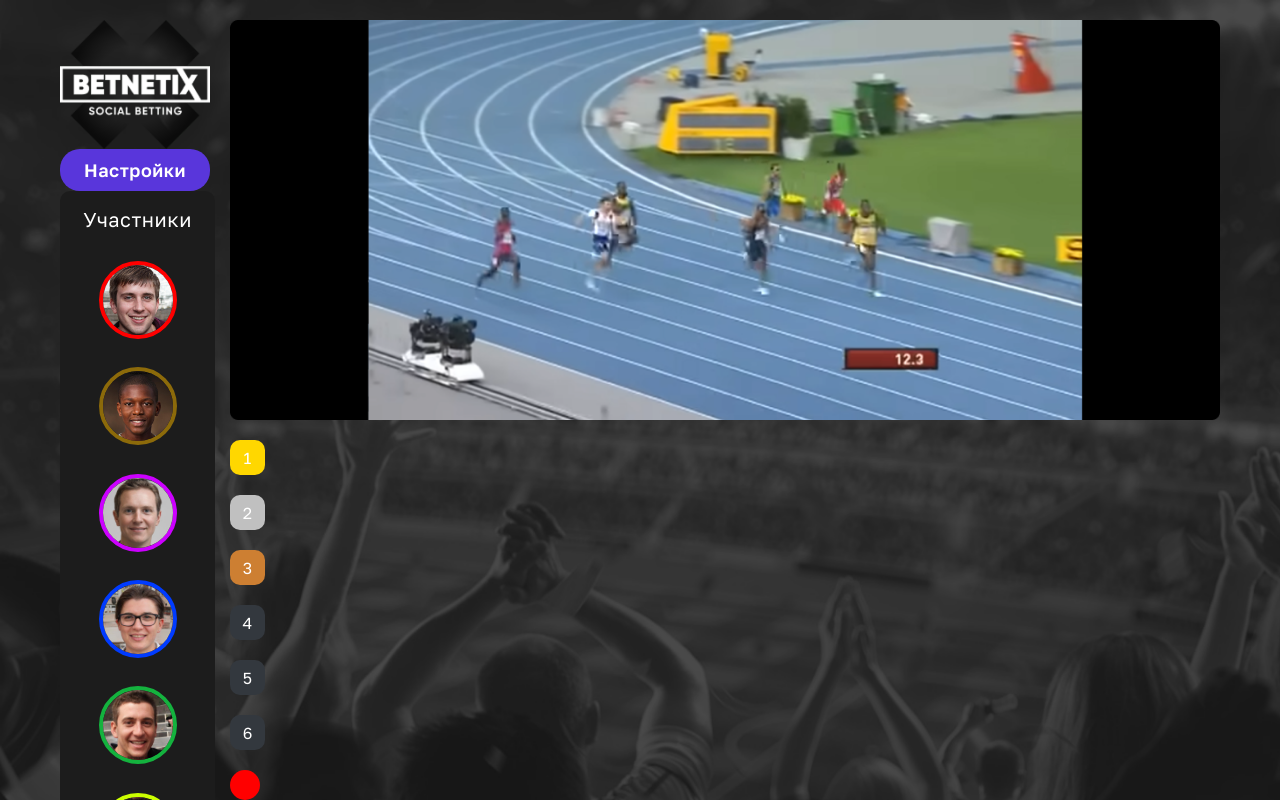
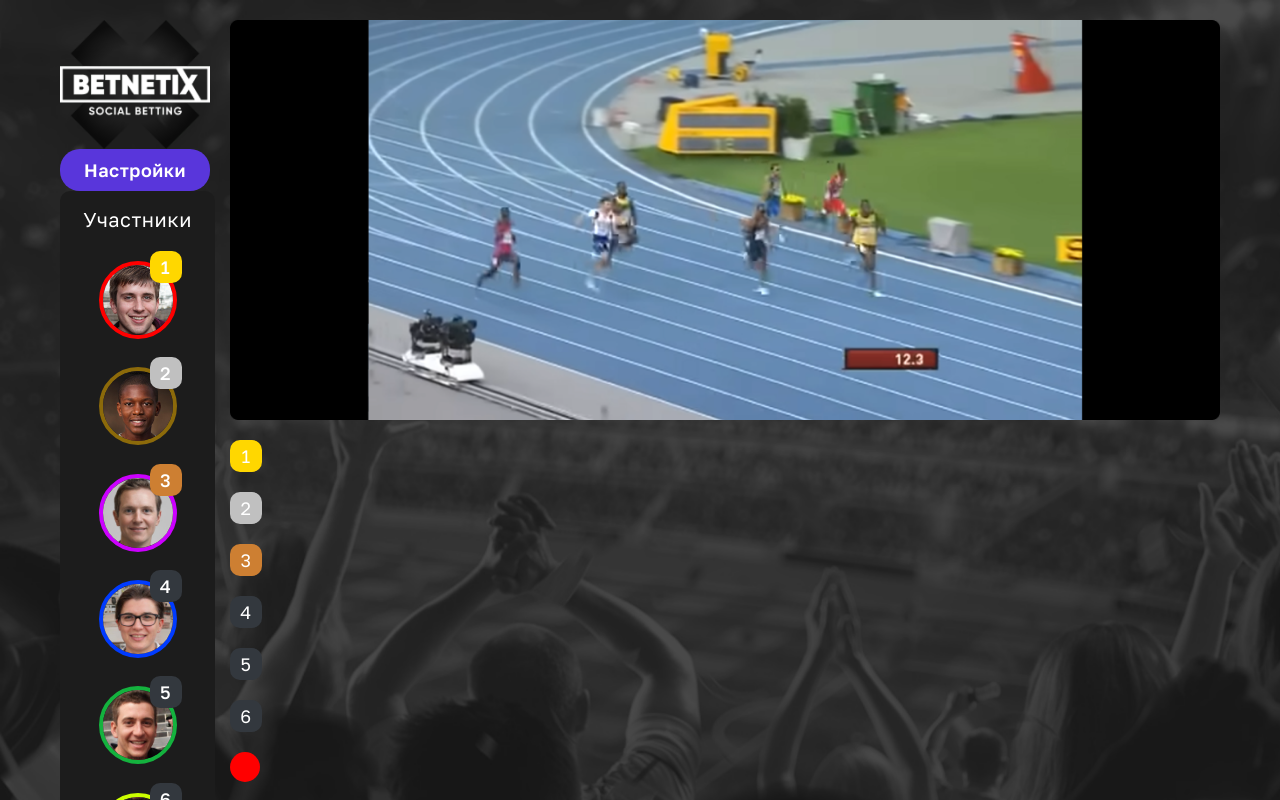
Before and after one commit to sonso-team/hackathon-spring-2025-front, a React (Vite) app: page / in a window 1280 px wide. Shown: the top 800 px of the page. Built offline with nearby package versions, Linux system fonts and the light colour scheme.

Commit message:
added medals to runners

```diff
--- a/src/components/Avatar/Avatar.tsx
+++ b/src/components/Avatar/Avatar.tsx
@@ -1,14 +1,20 @@
 import type React from 'react';
 import './avatar.scss';
+import { Place } from '../Place';
 
 interface AvatarPropsI {
   color: string;
   src: string;
+  place: number;
 }
 
-export const Avatar: React.FC<AvatarPropsI> = ({ color, src }) => {
+export const Avatar: React.FC<AvatarPropsI> = ({ color, src, place }) => {
   return (
     <div className="Avatar">
+      <Place
+        className="Avatar__Place"
+        place={place}
+      />
       <img
         className={`Avatar__img ${color}`}
         src={src}
--- a/src/components/Avatar/avatar.scss
+++ b/src/components/Avatar/avatar.scss
@@ -1,12 +1,19 @@
 .Avatar {
   width: 78px;
   height: 78px;
+  position: relative;
   &__img {
     width: 78px;
     height: 78px;
     border-radius: 100%;
     border-style: solid;
     border-width: 4px;
+  }
+  &__Place {
+    position: absolute;
+    right: -5px;
+    top: -10px;
+    font-weight: 500;
   }
 }
 .red {
--- a/src/components/Place/Place.tsx
+++ b/src/components/Place/Place.tsx
@@ -1,12 +1,16 @@
+import { Paragraph } from '../Paragraph';
 import './place.scss';
 import React from 'react';
 
 interface PlacePropsI {
+  className?: string;
   place: number;
 }
 
-export const Place: React.FC<PlacePropsI> = ({ place }) => {
+export const Place: React.FC<PlacePropsI> = ({ className, place }) => {
   return (
-    <div className={`place ${place < 4 ? `place_${place}` : ''}`}>{place}</div>
+    <div className={`${className} place ${place < 4 ? `place_${place}` : ''}`}>
+      <Paragraph level={2}>{String(place)}</Paragraph>
+    </div>
   );
 };
--- a/src/components/Place/place.scss
+++ b/src/components/Place/place.scss
@@ -1,9 +1,8 @@
 .place {
-  padding: 5px 12px;
   border-radius: 10px;
   background-color: var(--dark-grey);
-  width: 35px;
-  height: 35px;
+  width: 32px;
+  height: 32px;
   display: flex;
   align-items: center;
   justify-content: center;
--- a/src/widgets/RunnersList/RunnersList.tsx
+++ b/src/widgets/RunnersList/RunnersList.tsx
@@ -6,33 +6,37 @@ import './runners-list.scss';
 export const RunnersList: React.FC = () => {
   return (
     <div className="RunnersList">
-      <Paragraph level={1}>
-        <span>Участники</span>
-      </Paragraph>
+      <Paragraph level={1}>Участники</Paragraph>
       <div className="RunnersList__Avatars">
         <Avatar
           color="red"
           src="src/assets/images/person1.jpg"
+          place={1}
         />
         <Avatar
           color="brown"
           src="src/assets/images/person2.jpg"
+          place={2}
         />
         <Avatar
           color="violete"
           src="src/assets/images/person3.jpg"
+          place={3}
         />
         <Avatar
           color="blue"
           src="src/assets/images/person4.jpg"
+          place={4}
         />
         <Avatar
           color="green"
           src="src/assets/images/person5.jpg"
+          place={5}
         />
         <Avatar
           color="yellow"
           src="src/assets/images/person6.jpg"
+          place={6}
         />
       </div>
     </div>
```
